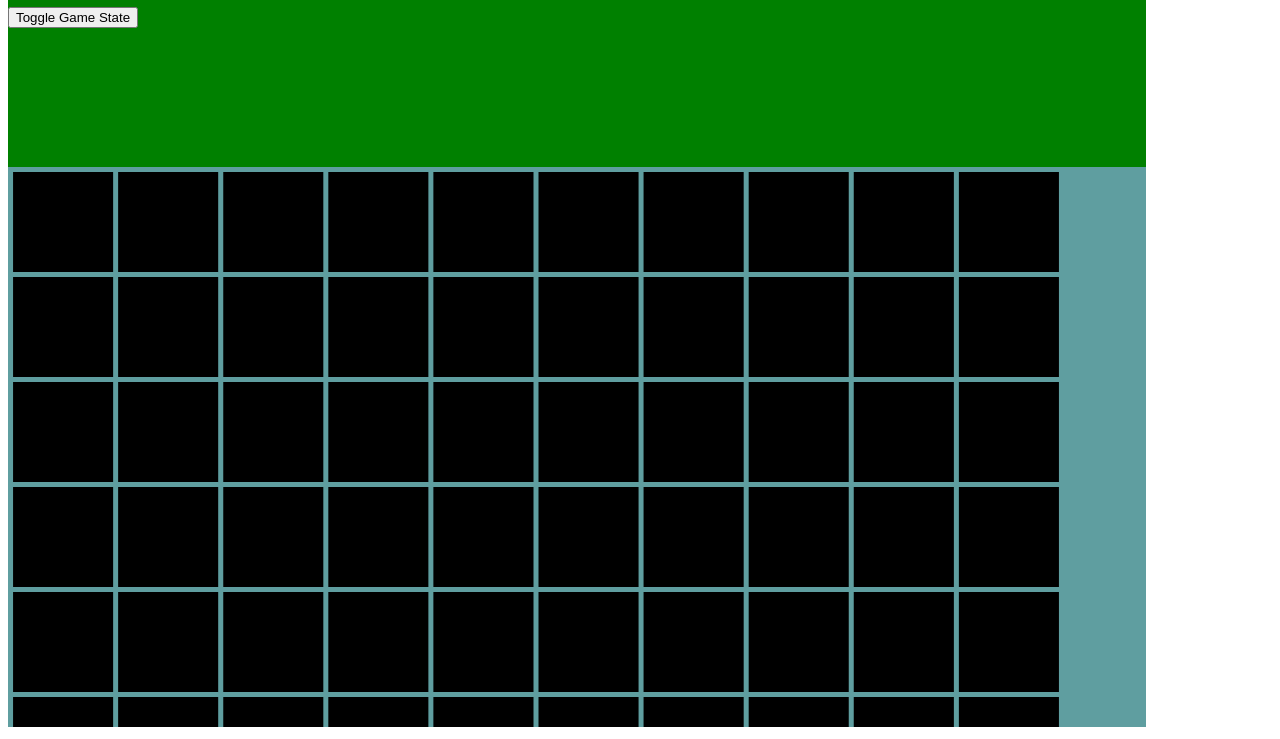
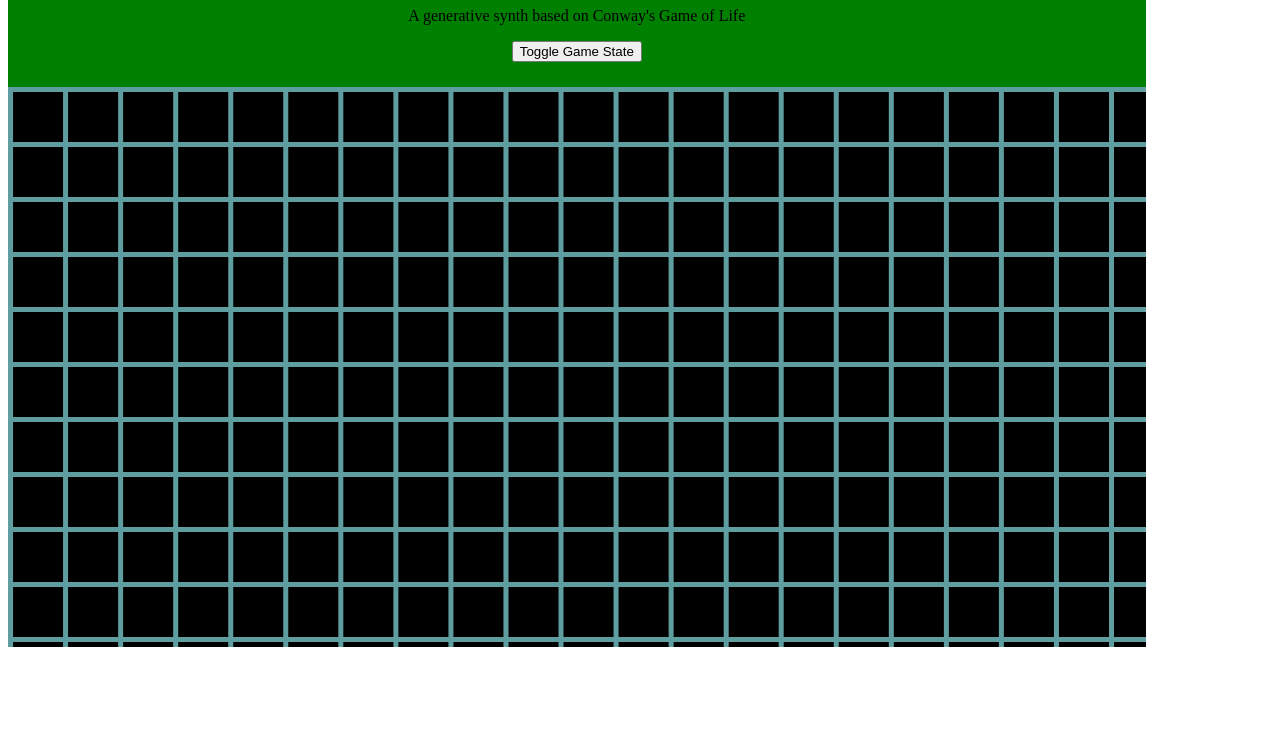
Before and after one commit to loparcog/conway-synth, a plain HTML site: page client/index.html in a window 1280 px wide. Shown: the part 81-820 px from the top of the page. Drawn offline with nearby package versions, Linux system fonts and the light colour scheme.

Commit message:
Base music commit

```diff
--- a/client/index.html
+++ b/client/index.html
@@ -8,7 +8,8 @@
 
     <body>
         <div id="header">
-            <h1>Hello, World!</h1>
+            <h1>Conway Synth</h1>
+            <p>A generative synth based on Conway's Game of Life</p>
             <button id="btnRun">Toggle Game State</button>
         </div>
         <div id="cvsContainer">
--- a/client/js/client.js
+++ b/client/js/client.js
@@ -30,12 +30,23 @@ function DPIFix() {
 let grid; // Render grid
 let gridTog; // Last grid
 let gridTogOld; // Storage for calculating new iteration
-let gridwidth = 10; // # of columns
-let gridheight = 20; // # of rows
-let cellsize = 100; // Size of cell squares
+let gridwidth = 40; // # of columns
+let gridheight = 15; // # of rows
+let cellsize = 50; // Size of cell squares
 let cellspc = 5; // Space of cells
 let cellcolor = ['black', 'white']
 let gameOn = false;
+let chord = [];
+// Simulate zoom and moving effects
+let canvasX = 0;
+let canvasY = 0;
+
+/*
+    Tone Code
+*/
+
+// Set up a synth
+const synth = new Tone.PolySynth().toDestination();
 
 /*
     Header Code
@@ -59,18 +70,27 @@ class Cell {
         this.drawx = drawx;
         this.drawy = drawy;
         this.color = cellcolor[0];
+        this.note = Tone.Frequency(this.x + 40, "midi").toNote();
     }
 
     // Toggle the cell on/off
     toggle(){
         gridTog[this.x][this.y] = 1 - gridTog[this.x][this.y];
         this.color = cellcolor[gridTog[this.x][this.y]];
+        // Play the associated sound
+        synth.triggerAttackRelease(this.note, "8n");
     }
 
+    // Draw the cell
     draw(){
         // Draw the rectangle
         ctx.fillStyle = this.color;
         ctx.fillRect(this.drawx, this.drawy, cellsize, cellsize);
+    }
+
+    // Play the note associated with the cell
+    play(){
+        synth.triggerAttackRelease(this.note, "8n");
     }
 
     // Check if the cell will be alive on the next iteration
@@ -93,9 +113,11 @@ class Cell {
             console.log(totl)
             gridTog[this.x][this.y] = 1
             this.color = cellcolor[1]
+            chord.push(this.note);
         } else if (!gridTog[this.x][this.y] && totl == 3){
             gridTog[this.x][this.y] = 1
             this.color = cellcolor[1]
+            chord.push(this.note);
         } else {
             gridTog[this.x][this.y] = 0
             this.color = cellcolor[0]
@@ -130,8 +152,8 @@ function gridDraw(){
 
 // Calculate next steps for the grid and draw
 function gridIterDraw(){
-    // Update the old stored gridTog
-    //gridTogOld = JSON.parse(JSON.stringify(gridTog));
+    // Update the old stored gridTog and chord
+    chord = []
     gridTogOld = gridTog.map(function(col) {
         return col.slice();
     });
@@ -141,6 +163,8 @@ function gridIterDraw(){
             grid[x][y].draw();
         }
     }
+    // Play the chord
+    synth.triggerAttackRelease(chord, "8n");
 }
 
 // Create a click event for the canvas
@@ -162,6 +186,11 @@ canvas.onmousedown = function(e){
             }
         }
     }
+}
+
+// Get scroll to move in/out
+canvas.onwheel = function(e){
+    // Adjust view size
 }
 
 function delay(time) {
--- a/client/main.css
+++ b/client/main.css
@@ -1,8 +1,9 @@
 #header{
-    height: 30vh;
+    height: 20vh;
     width: 90%;
     background-color: green;
     display:inline-block;
+    text-align: center;
 }
 
 #gameCanvas{
```
